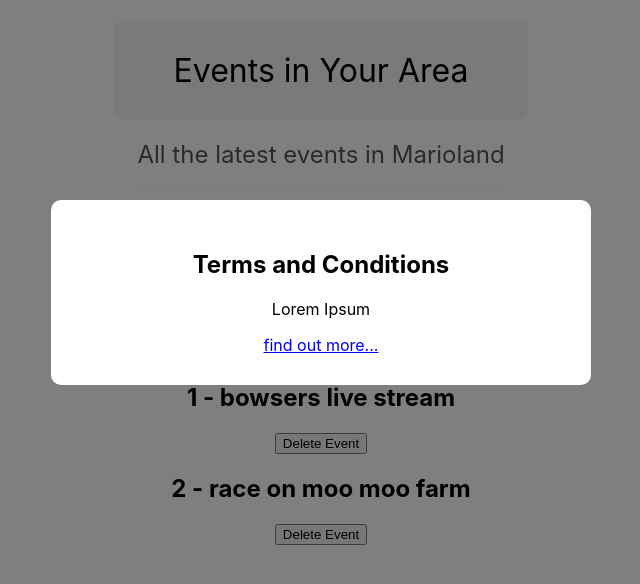
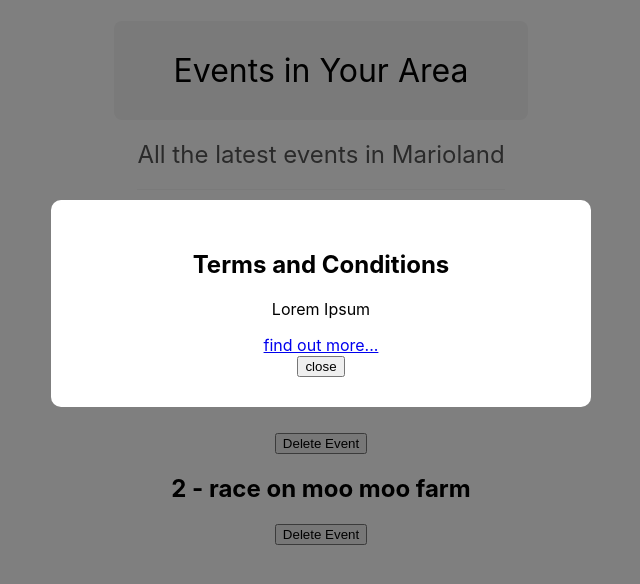
Before and after one commit to mhughes2011/net-ninja-react-app, a React (Create React App) app: page / in a window 1280 px wide. Shown: the top 584 px of the page, without its empty margins (319-959 px from the left). Built offline with nearby package versions, Linux system fonts and the light colour scheme.

Commit message:
toggling modal to close

```diff
--- a/src/App.js
+++ b/src/App.js
@@ -5,12 +5,17 @@ import Title from './components/Title'
 import Modal from './components/Modal'
 
 function App() {
+  const [showModal, setShowModal] = useState(true)
   const [showEvents, setShowEvents] = useState(true)
   const [events, setEvents] = useState([
     {title: 'marios birthday bash', id: 1},
     {title: 'bowsers live stream', id: 2},
     {title: 'race on moo moo farm', id: 3}
   ])
+
+  const handleClose = () => {
+    setShowModal(false)
+  }
 
   const subtitle='All the latest events in Marioland'
 
@@ -46,11 +51,13 @@ function App() {
         <p>Use the code NINJA20 at the checkout.</p>
       </Modal> */}
 
-      <Modal>
-        <h2>Terms and Conditions</h2>
-        <p>Lorem Ipsum</p>
-        <a href="/">find out more...</a>
-      </Modal>
+      {showModal &&
+        <Modal handleClose={handleClose}>
+          <h2>Terms and Conditions</h2>
+          <p>Lorem Ipsum</p>
+          <a href="/">find out more...</a>
+        </Modal>
+      }
     </div>
   );
 }
--- a/src/components/Modal.jsx
+++ b/src/components/Modal.jsx
@@ -6,6 +6,8 @@ function Modal(props) {
     <div className='modal-backdrop'>
       <div className="modal">
         {props.children}
+        <br />
+        <button onClick={props.handleClose}>close</button>
       </div>
     </div>
   )
```
